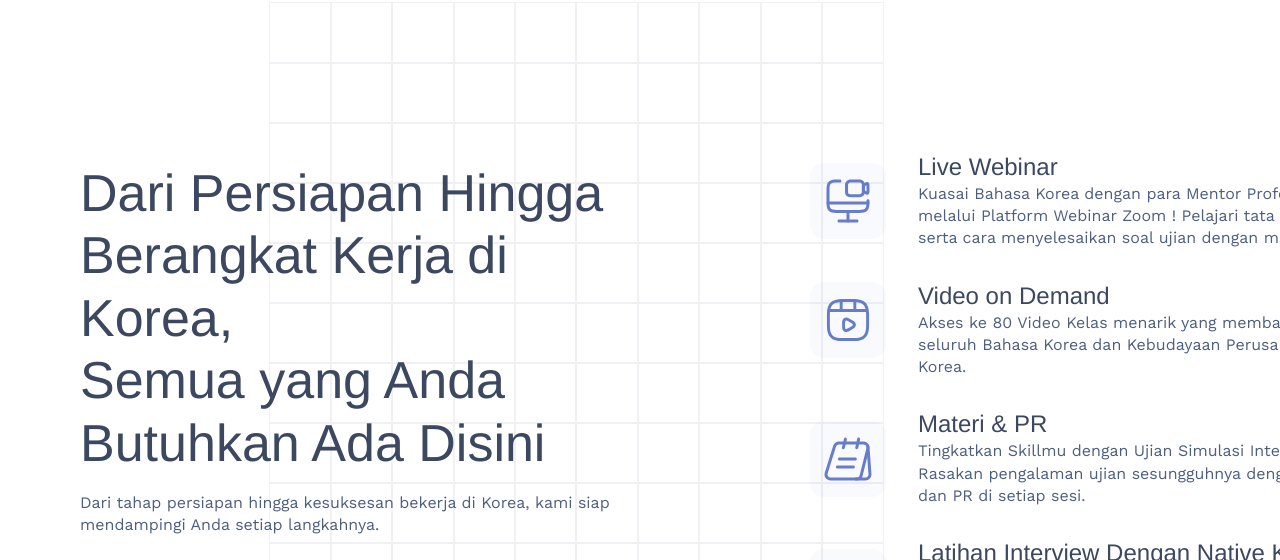
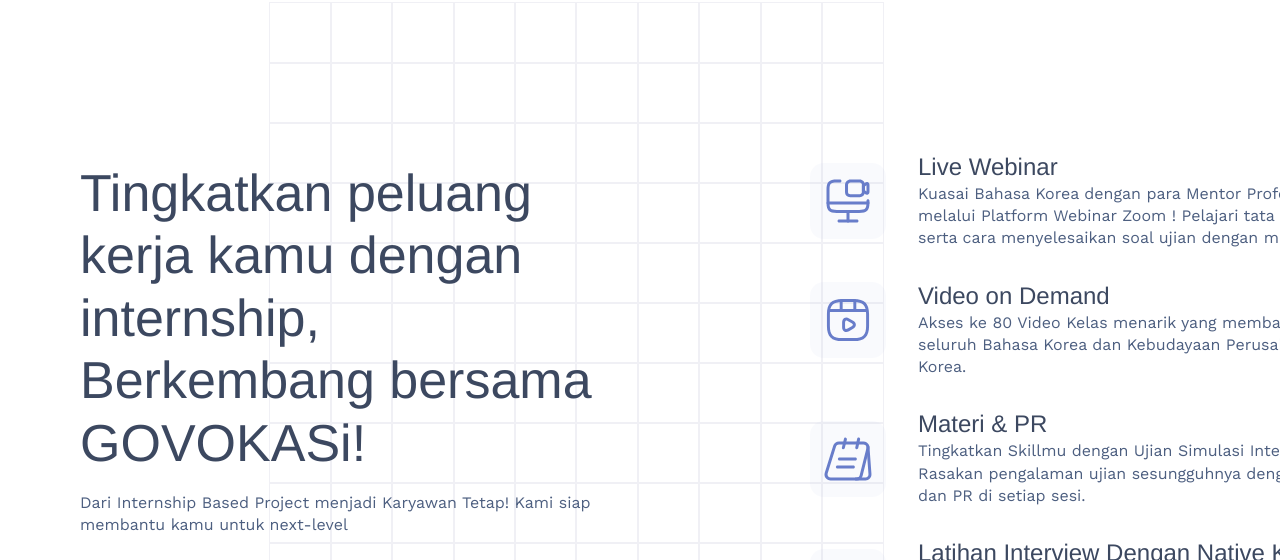
Before and after one commit to Go-Vokasi45-Dev/GOVOKASI-1-CSS, a plain HTML site: page index.html in a window 1280 px wide. Shown: the part 1718-2278 px from the top of the page. Drawn offline with nearby package versions, Linux system fonts and the light colour scheme.

Commit message:
@karlthere

```diff
--- a/index.html
+++ b/index.html
@@ -491,12 +491,10 @@
                 <div class="frame-27">
                   <div class="frame-28">
                     <p class="dari-persiapan">
-                      Dari Persiapan Hingga Berangkat Kerja di Korea,<br />Semua
-                      yang Anda Butuhkan Ada Disini
+                      Tingkatkan peluang kerja kamu dengan internship,<br />Berkembang bersama GOVOKASi!
                     </p>
                     <p class="text-wrapper-18">
-                      Dari tahap persiapan hingga kesuksesan bekerja di Korea,
-                      kami siap mendampingi Anda setiap langkahnya.
+                      Dari Internship Based Project menjadi Karyawan Tetap! Kami siap membantu kamu untuk next-level
                     </p>
                   </div>
                   <div class="button-wrapper">
```
